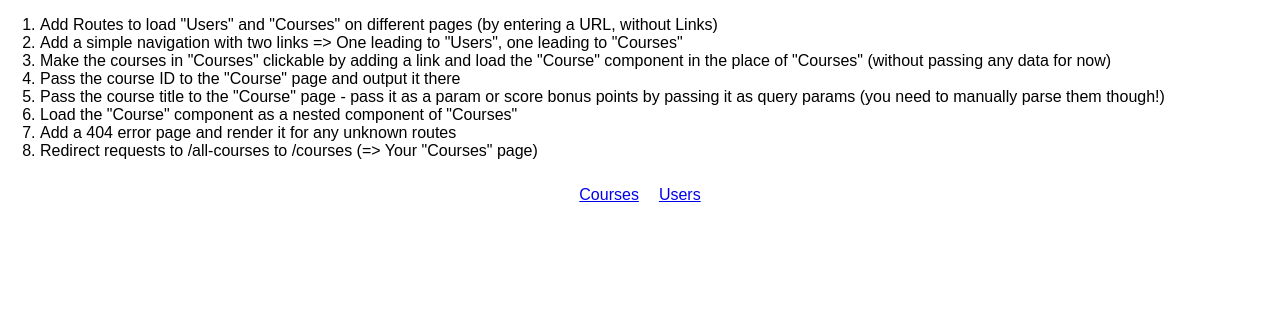
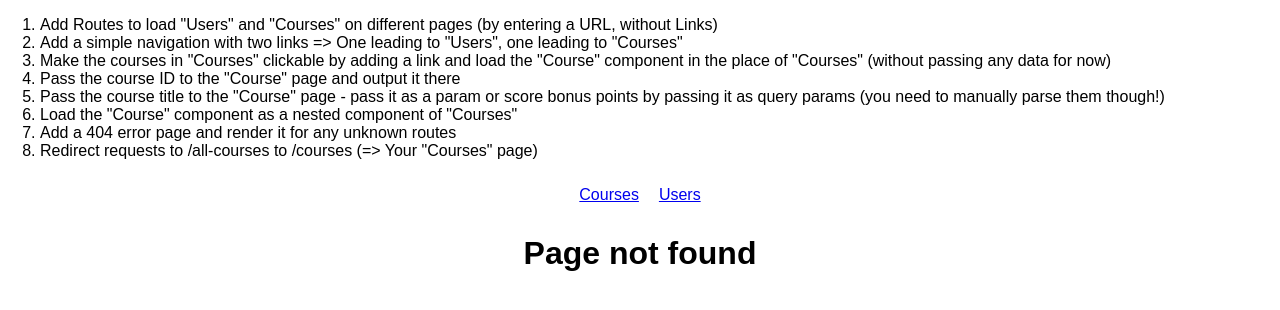
Before and after one commit to joanms/react-routing-assignment, a React (Create React App) app: page / in a window 1280 px wide. Shown: the top 310 px of the page. Built offline with nearby package versions, Linux system fonts and the light colour scheme.

Commit message:
Add 404 error page for unknown routes

```diff
--- a/src/App.js
+++ b/src/App.js
@@ -4,6 +4,7 @@ import { Route, Link, Switch } from 'react-router-dom';
 import Courses from './containers/Courses/Courses';
 import Course from './containers/Course/Course';
 import Users from './containers/Users/Users';
+import NotFound from './components/NotFound/NotFound';
 
 class App extends Component {
   render () {
@@ -33,6 +34,7 @@ class App extends Component {
           <Route path="/users" component={Users} />
           {/* <Route path="/courses/:courseId" component={Course} /> */}
           <Route path="/courses" component={Courses} />
+          <Route component={NotFound} />
         </Switch>
       </div>
     );
--- /dev/null
+++ b/src/components/NotFound/NotFound.js
@@ -0,0 +1,7 @@
+import React from 'react';
+
+const notFound = () => (
+    <h1 style={{textAlign: 'center'}}>Page not found</h1>
+);
+
+export default notFound;
```
